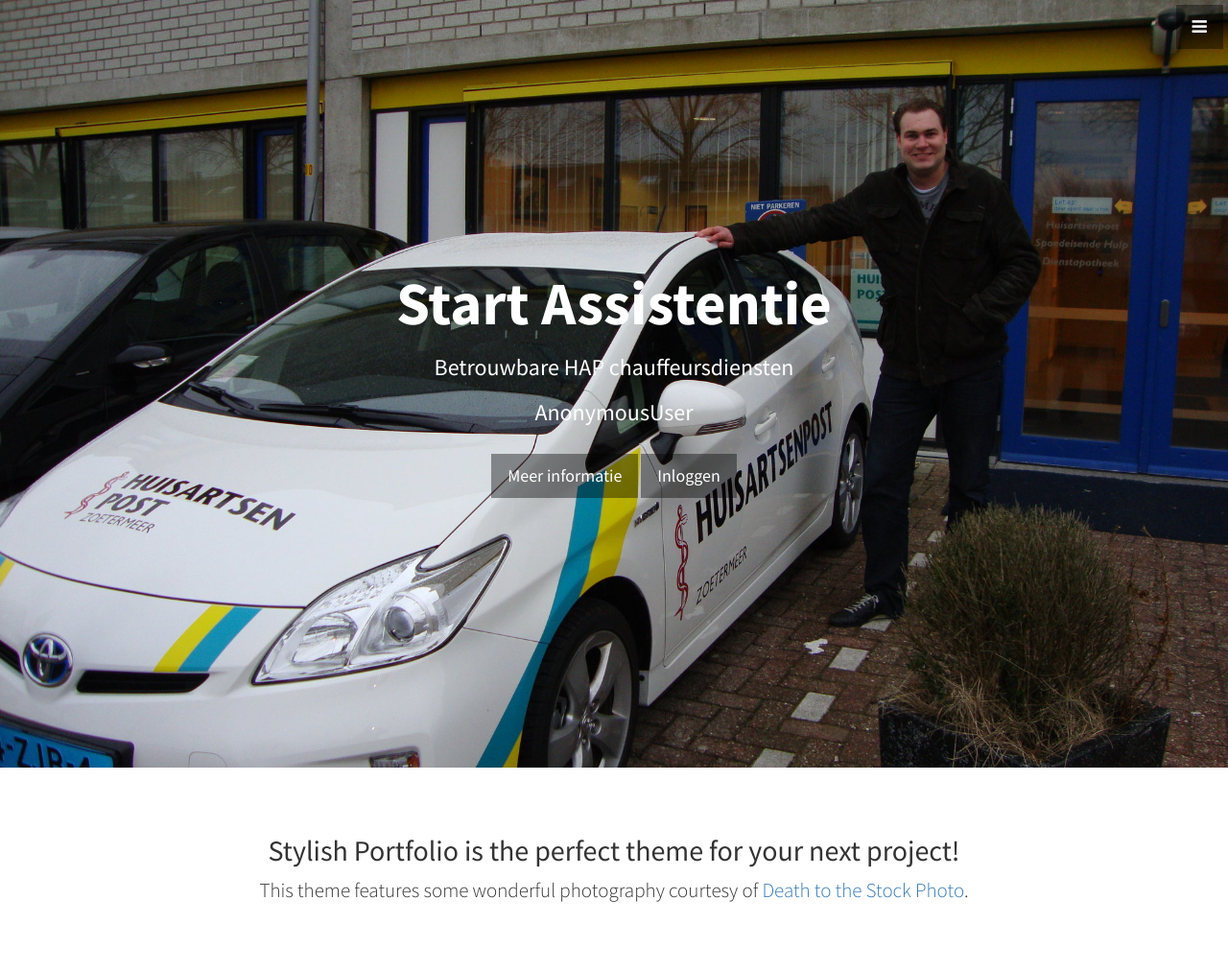
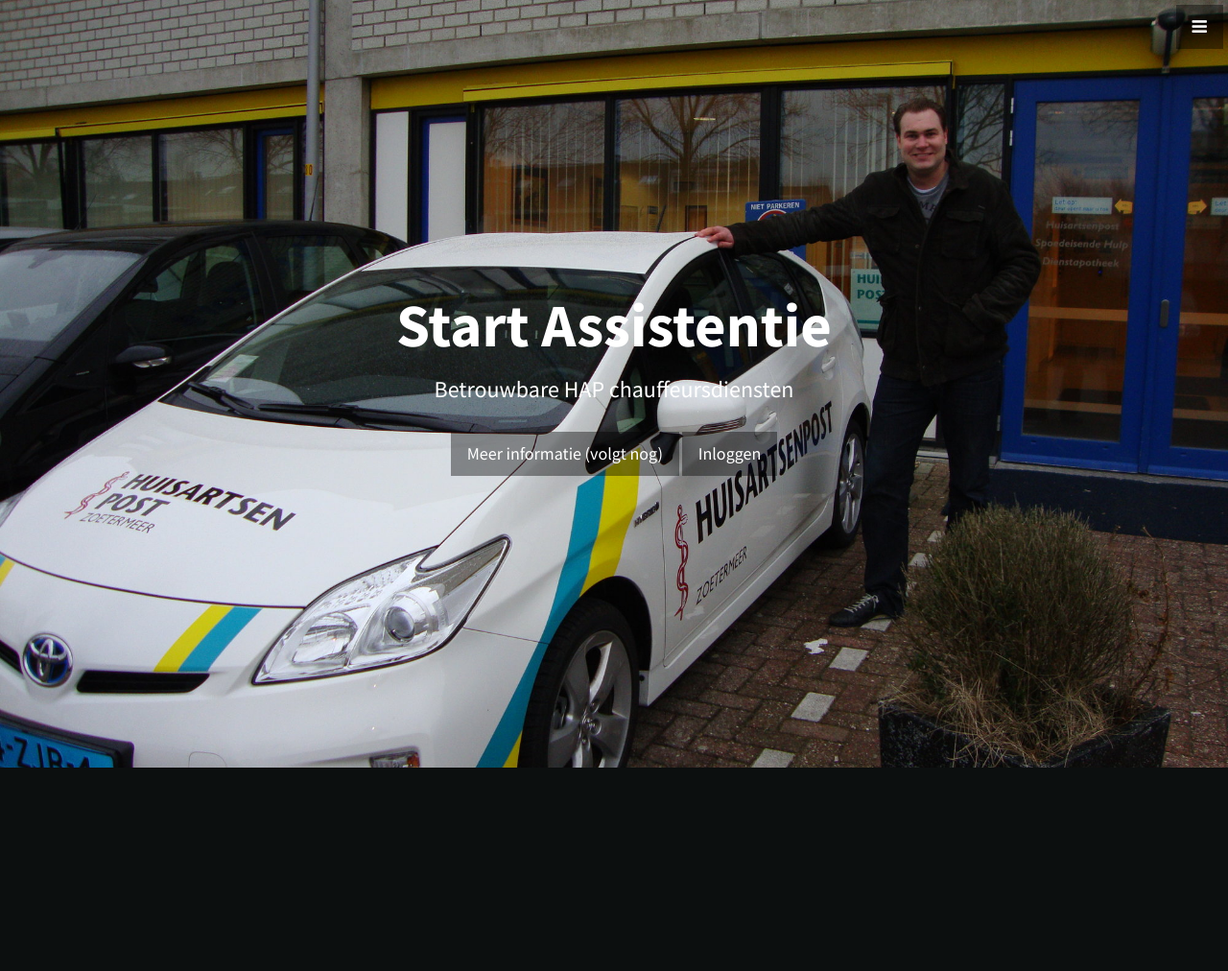
Before and after one commit to sanderadam/my-first-blog, a Django app: page / in a window 1280 px wide. Shown: the whole page at 96% size. After the commit the page ends 800 px from the top, so only its background shows below. Run offline with Django 3.2, Linux system fonts and the light colour scheme; some libraries are stand-ins or nearby versions.

Commit message:
updated login template path

```diff
--- a/rooster/templates/rooster/startpage.html
+++ b/rooster/templates/rooster/startpage.html
@@ -7,26 +7,12 @@
         <div class="text-vertical-center my-white">
             <h1>Start Assistentie</h1>
             <h3>Betrouwbare HAP chauffeursdiensten</h3>
-            <h3>{{ user }}</h3>
             <br>
-            <a href="#about" class="btn btn-dark btn-lg">Meer informatie</a>
-            <a href="#about" class="btn btn-dark btn-lg">Inloggen</a>
+            <a href="#about" class="btn btn-dark btn-lg">Meer informatie (volgt nog)</a>
+            <a href="accounts/login/" class="btn btn-dark btn-lg">Inloggen</a>
         </div>
     </header>
 
-    <!-- About -->
-    <section id="about" class="about">
-        <div class="container">
-            <div class="row">
-                <div class="col-lg-12 text-center">
-                    <h2>Stylish Portfolio is the perfect theme for your next project!</h2>
-                    <p class="lead">This theme features some wonderful photography courtesy of <a target="_blank" href="http://join.deathtothestockphoto.com/">Death to the Stock Photo</a>.</p>
-                </div>
-            </div>
-            <!-- /.row -->
-        </div>
-        <!-- /.container -->
-    </section>
 
 
 
--- a/rooster/urls.py
+++ b/rooster/urls.py
@@ -11,7 +11,7 @@
     url(r'^dienst_chauffeur/(?P<chauffeur_pk>[0-9]{2})/(?P<year>[0-9]{4})/(?P<month>[0-9]{2})/$', views.dienst_chauffeur, name='dienst_chauffeur'),
     url(r'^dienst/(?P<pk>\d+)/edit/$', views.dienst_edit, name='dienst_edit'),
     url(r'^diensten_toevoegen/$', views.diensten_toevoegen, name='diensten_toevoegen'),
-    url(r'^accounts/login/$', auth_views.login, {'template_name': 'rooster/ base_login.html'}),
+    url(r'^accounts/login/$', auth_views.login, {'template_name': 'rooster/base_login.html'}),
     url(r'^accounts/logout/$', auth_views.logout, name='logout'),
     url(r'^excel/$', views.download_excel, name='download_excel'),
 
```
